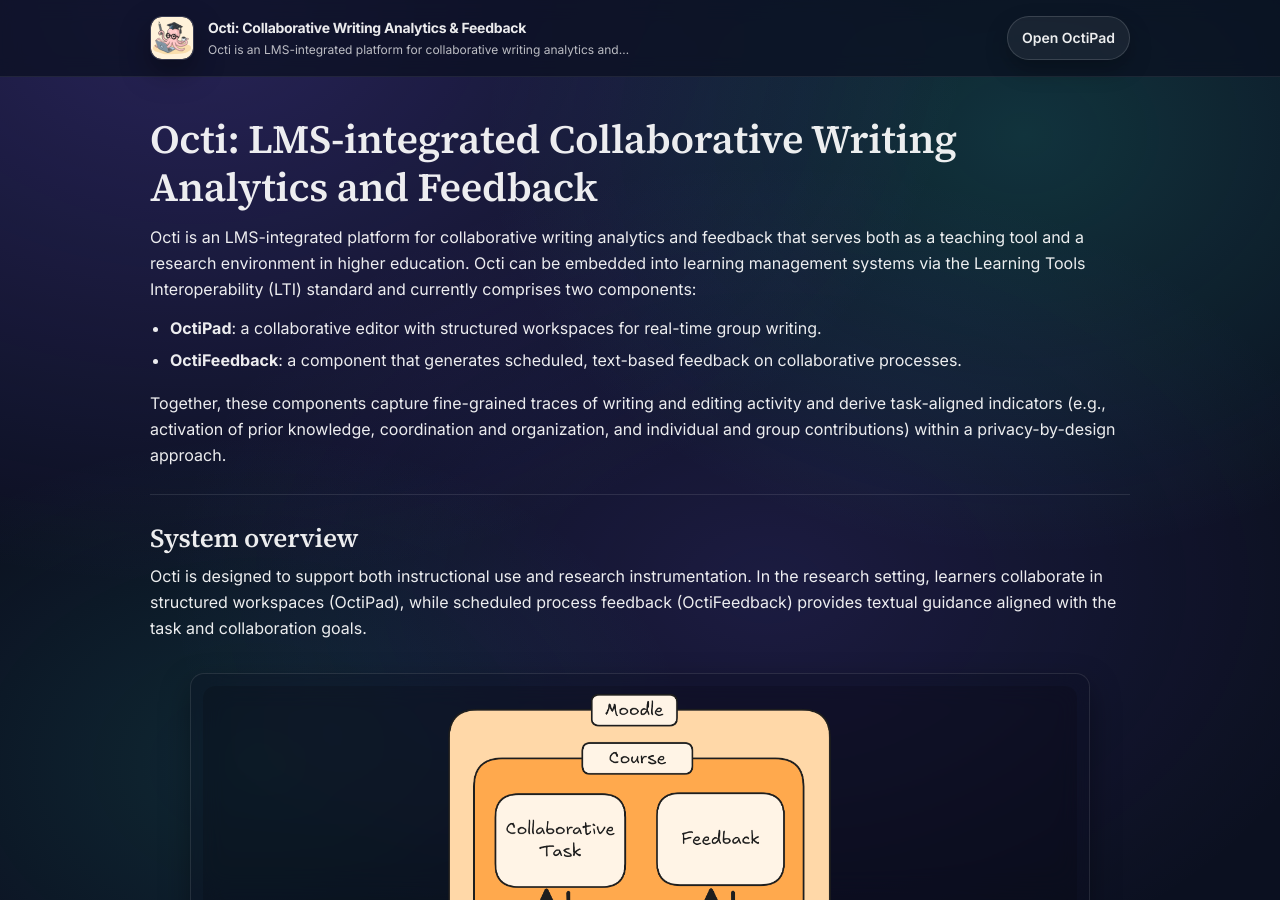
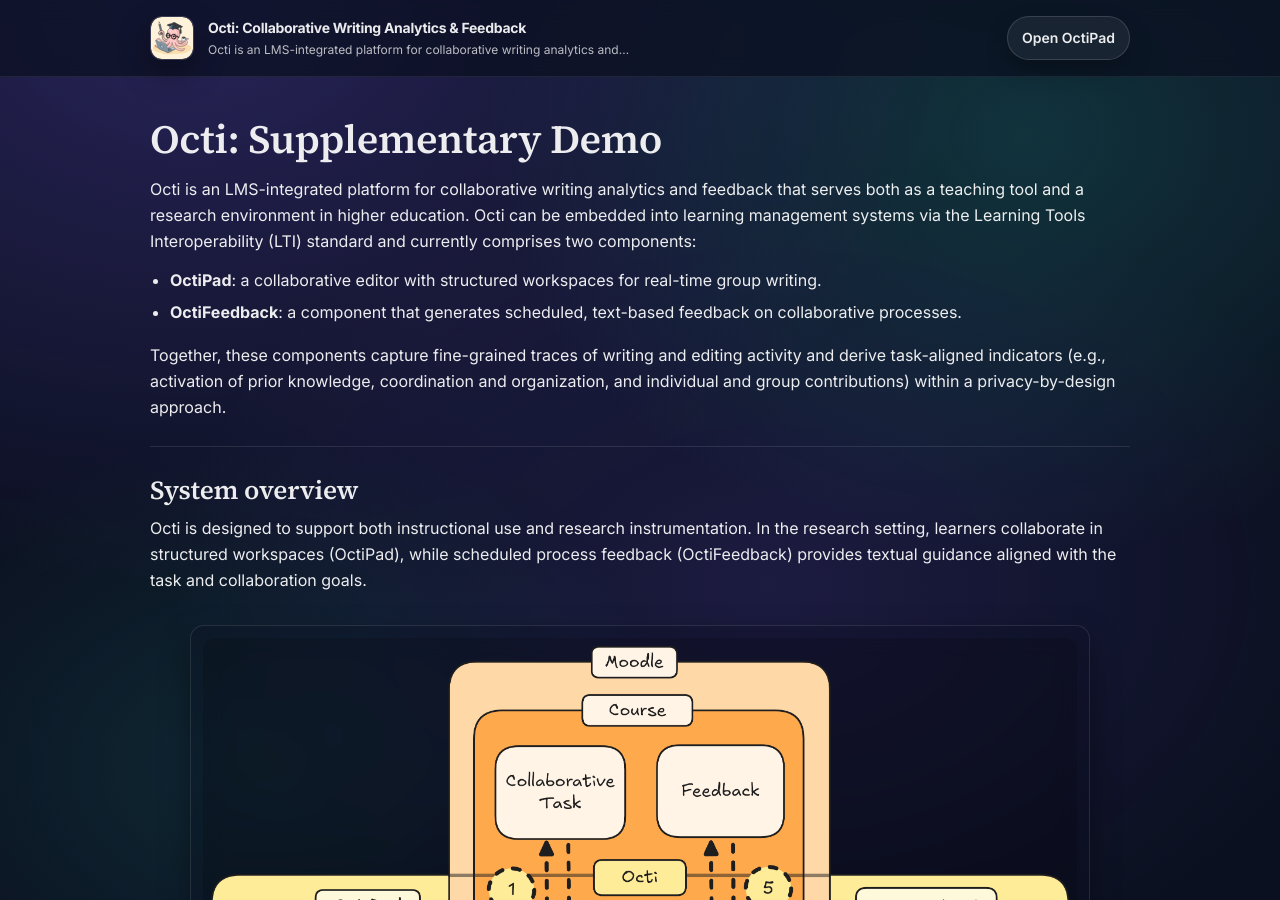
Before and after one commit to KD-info/octi-paper-website, a Jekyll site: the page built from index.md, in a window 1280 px wide and 900 px high. Built offline with Jekyll 4.4.1, drawn with Linux system fonts in a browser that asks for light colours.

Commit message:
update: change section title to reflect supplementary demo focus

```diff
--- a/index.md
+++ b/index.md
@@ -3,7 +3,7 @@ layout: default
 title: Demonstration Website
 ---
 
-# Octi: LMS-integrated Collaborative Writing Analytics and Feedback
+# Octi: Supplementary Demo
 
 Octi is an LMS-integrated platform for collaborative writing analytics and feedback that serves both as a teaching tool and a research environment in higher education. Octi can be embedded into learning management systems via the Learning Tools Interoperability (LTI) standard and currently comprises two components:
 
```
